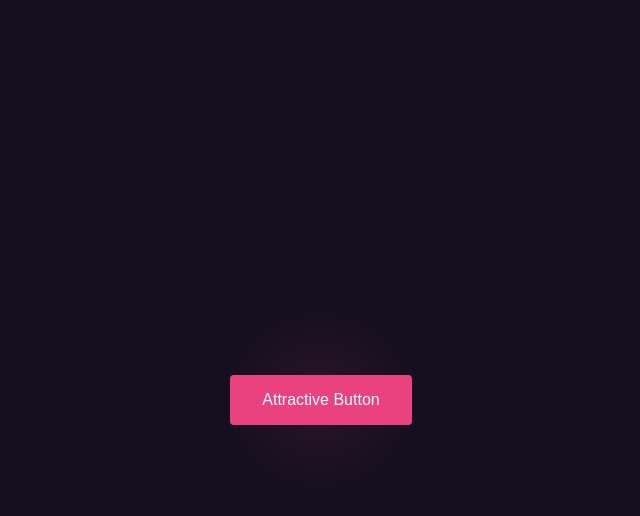
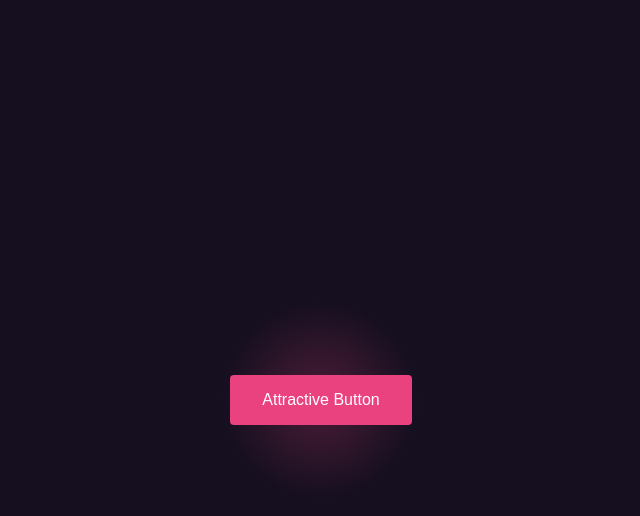
Before and after one commit to smuke/Attractive-Button, a plain HTML site: page index.html in a window 1280 px wide. Both pictures are taken after a click on the button "Attractive Button". Shown: the whole page, without its empty margins (319-959 px from the left). Drawn offline with Linux system fonts and the light colour scheme.

Commit message:
Add glow opacity change (wip)

```diff
--- a/index.js
+++ b/index.js
@@ -2,12 +2,50 @@ const buttonContainer = document.getElementById("button-container");
 const button = document.getElementById("button");
 const glow = buttonContainer.querySelector("#button-glow");
 
+const containerOffsetLeft = buttonContainer.offsetLeft;
+const containerOffsetTop = buttonContainer.offsetTop;
+
+const buttonContainerCenterX = containerOffsetLeft + (buttonContainer.offsetWidth / 2);
+const buttonContainerCenterY = containerOffsetTop + (buttonContainer.offsetHeight / 2);
+
 buttonContainer.addEventListener("mousemove", (e) => {
     // Positions, 100 is half of glow size (200)
-    const left = e.clientX - buttonContainer.offsetLeft - 100;
-    const top = e.clientY - buttonContainer.offsetTop - 100;
+    const left = e.clientX - containerOffsetLeft - 100;
+    const top = e.clientY - containerOffsetTop - 100;
 
     // Position glow
     glow.style.left = `${left}px`;
     glow.style.top = `${top}px`;
+
+    const distance = distanceFromCenter(e.clientX, e.clientY);
+
+    // Won't work well; only hides glow in corners
+    const maxDistance = distanceFromCenter(containerOffsetLeft, containerOffsetTop);
+    glow.style.opacity = (maxDistance - distance) / 800;
+
+    console.log(((maxDistance - distance) / 100) - 2);
+
+    // wip
+    // if (distanceFromCenterX > distanceFromCenterY) {
+    //     glow.style.opacity = Math.abs(distanceFromCenterX(e.clientX) - distance) / 100;
+    // }
+    // else {
+    //     glow.style.opacity = Math.abs(distanceFromCenterY(e.clientY) - distance) / 100;
+    // }
 });
+
+function distanceFromCenterX(left) {
+    return Math.abs(buttonContainerCenterX - left);
+}
+
+function distanceFromCenterY(top) {
+    return Math.abs(buttonContainerCenterX - top);
+}
+
+function distanceFromCenter(left, top) {
+    const x = distanceFromCenterX(left);
+    const y = distanceFromCenterY(top);
+
+    // Hypotenuse with Pythagorean
+    return Math.sqrt(x*x + y*y);
+}
--- a/style.css
+++ b/style.css
@@ -21,8 +21,9 @@ body {
     position: absolute;
     width: 200px;
     height: 200px;
-    background: radial-gradient(rgba(234, 66, 126, 0.1) 0, transparent 70%);
+    background: radial-gradient(rgba(234, 66, 126, 0.5) 0, transparent 70%);
     z-index: -1;
+    opacity: 0;
 }
 
 #button {
@@ -34,4 +35,16 @@ body {
     font-family: sans-serif;
     font-size: 1rem;
     cursor: pointer;
+    filter: none;
+    scale: 1;
+    transition: scale 0.5s ease;
 }
+
+#button:hover {
+    filter: drop-shadow(0 0 30px #ea427e);
+    scale: 1.1;
+}
+
+#button:hover + #button-glow {
+    display: none;
+}
```
